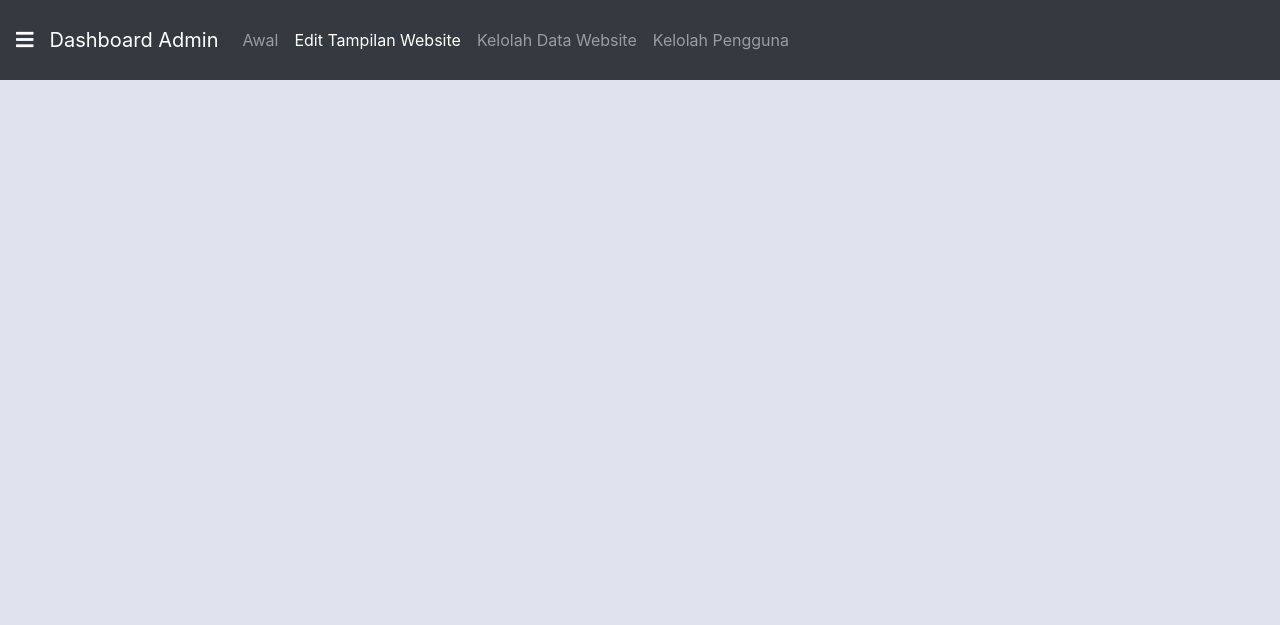
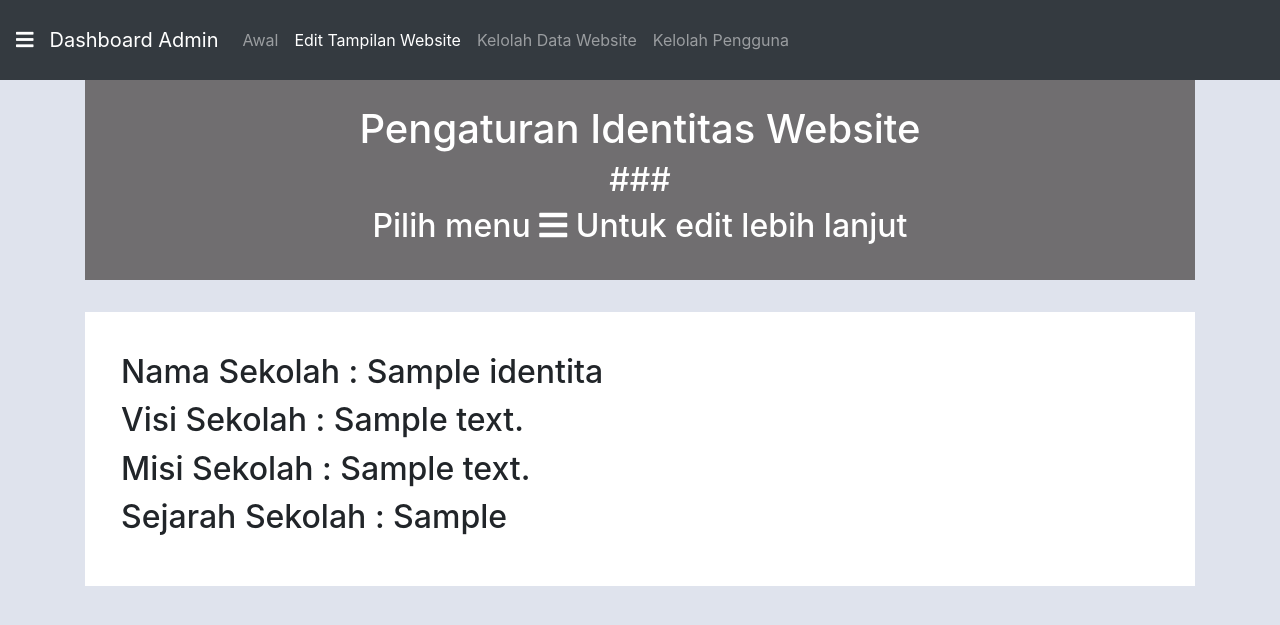
Before and after one commit to TippedLeader110/Portal, a CodeIgniter app: page /Portal/Custom/EWeb in a window 1280 px wide. Shown: the top 625 px of the page. Run offline with CodeIgniter, Linux system fonts and the light colour scheme; tables that the repository leaves empty or names only in its code hold one stand-in row (values such as "Sample post"); some libraries are stand-ins or nearby versions.

Commit message:
ajax load page + identitas page

```diff
--- a/application/controllers/Custom.php
+++ b/application/controllers/Custom.php
@@ -25,18 +25,10 @@ class Custom extends CI_Controller {
 	public function index()
 	{
 		$data['cmain'] = "page/cmain";
-		$data['home'] = 0;
-		$data['ac'] = 1;
-		$data['navact'] = 0;
+		$data['home'] = 0;	 //Navbar ada apa ga
+		$data['ac'] = 1;     //Posisi aktif nav bar
+		$data['navact'] = 0; //Posisi sidenav aktif
 		$data['nav'] = 'nav/custkiri';
-		$this->load->view('cust/main', $data);
-	}
-	public function EWeb(){
-		$data['home'] = 1;
-		$data['cmain'] = "page/ceweb";
-		$data['ac'] = 2;
-		$data['nav'] = 'nav/custkiri';
-		$data['navact'] = 0;
 		$this->load->view('cust/main', $data);
 	}
 	public function KWeb(){
@@ -56,6 +48,16 @@ class Custom extends CI_Controller {
 	}
 	// --------------------EWeb----------------------
 
+	public function EWeb(){
+		$data['home'] = 1;
+		$data['cmain'] = "page/ceweb";
+		$data['ac'] = 2;
+		$data['nav'] = 'nav/custkiri';
+		$data['navact'] = 1;
+		$data['sek'] = $this->cmodel->getIdentitas();
+		$this->load->view('cust/main', $data);
+	}
+
 	public function warna(){
 		$data['home'] = 1;
 		$data['cmain'] = "page/cwarna";
@@ -65,6 +67,12 @@ class Custom extends CI_Controller {
 		$data['warna'] = $this->cmodel->getWarna();
 		$this->load->view('cust/main', $data);
 	}
+
+	public function ewarna(){
+		$data['warna'] = $this->cmodel->getWarna();
+		$this->load->view('page/ajax/warna', $data);
+	}
+
 	public function saveWarna(){
 		$a = $this->input->post('kode');
 		$b = $this->input->post('label');
@@ -77,4 +85,11 @@ class Custom extends CI_Controller {
 
 	// --------------------KWeb----------------------
 
+	public function galery(){
+		$data['home'] = 1;
+		$data['cmain'] = "page/cgalery";
+		$data['ac'] = 3;
+		$data['nav'] = 'nav/custkiri2';
+		$data['navact'] = 1;
+	}
 }
--- a/application/models/cmodel.php
+++ b/application/models/cmodel.php
@@ -16,6 +16,10 @@ class cmodel extends CI_Model {
 		$this->db->where('id_tema', $a);
 		$this->db->delete('tema');
 	}
+	public function getIdentitas(){
+		$res = $this->db->get('identitas');
+		return $res->result();
+	}
 
 }
 
--- a/application/views/nav/custkiri.php
+++ b/application/views/nav/custkiri.php
@@ -1,15 +1,15 @@
 <link rel="stylesheet" type="text/css" href="<?php echo base_url() ?>/source/css/Custom.css">
 <div id="mySidenav" class="sidenav bg-dark">
   <a href="javascript:void(0)" class="closebtn" onclick="closeNav()">&times;</a>
-  <a class="<?php if ($navact==1): ?>
+  <a style="margin-top: 5px" class="<?php if ($navact==1): ?>
   	actnav
-  <?php endif ?>" href="#">Identitas Sekolah</a>
+  <?php endif ?>" href="<?php echo base_url() ?>Custom/Eweb">Identitas Sekolah</a>
   <a class="<?php if ($navact==2): ?>
   	actnav
-  <?php endif ?>" href="#">Services</a>
+  <?php endif ?>" href="<?php echo base_url() ?>Custom/navbar">Bar Navigasi</a>
   <a class="<?php if ($navact==3): ?>
   	actnav
-  <?php endif ?>" href="#">Clients</a>
+  <?php endif ?>" href="<?php echo base_url() ?>Custom/layout">Tata Letak</a>
   <a class="<?php if ($navact==4): ?>
   	actnav
   <?php endif ?>" href="<?php echo base_url() ?>Custom/warna">Warna</a>
--- a/application/views/nav/script.php
+++ b/application/views/nav/script.php
@@ -45,10 +45,11 @@ function sw1() {
                  	type: "success",
                  	timer: 3000
                  });
-                setTimeout(function()
-  				{
-    			location.reload();  //Refresh page
-  				}, 3100);
+				$("#warna").load('<?php echo base_url('Custom/ewarna')?>');
+      //           setTimeout(function()
+  				// {
+    		// 	location.reload();  //Refresh page
+  				// }, 100);
            }
         });
   	}
@@ -86,10 +87,11 @@ function delWarna(ab, aa) {
                  	type: "success",
                  	timer: 3000
                  });
-                setTimeout(function()
-  				{
-    			location.reload();  //Refresh page
-  				}, 3100);
+                $("#warna").load('<?php echo base_url('Custom/ewarna')?>');
+      //           setTimeout(function()
+  				// {
+    		// 	location.reload();  //Refresh page
+  				// }, 100);
            }
         });
   	}
--- a/application/views/page/ceweb.php
+++ b/application/views/page/ceweb.php
@@ -1,3 +1,45 @@
-<div class="row" style="color: #393E41">
-
+<div class="jumbotron ja" style="border-radius: 0px;">
+	<center>
+		<h1 style="color: white">Pengaturan Identitas Website</h1>
+		<h2 style="color: white">###</h2>
+		<h2 style="color: white">Pilih menu <i class="fas fa-bars"></i> Untuk edit lebih lanjut</h2>
+	</center>
 </div>
+<div class="container" style="background: white">
+	<div class="row">
+		<div class="col-12 " class="ctext">
+			<div id="mainpage" style="padding: 40px 20px 40px 20px">
+				<?php foreach ($sek as $key => $v): ?>
+				<?php endforeach ?>
+				<table class="table-borderless">
+					<tr>
+						<td>
+							<h2>Nama Sekolah : <?php echo $v->nama_sekolah ?></h2>
+						</td>
+					</tr>
+					<tr>
+						<td>
+							<h2>Visi Sekolah : <?php echo $v->visi ?></h2>
+						</td>
+					</tr>
+					<tr>
+						<td>
+							<h2>Misi Sekolah : <?php echo $v->misi ?></h2>
+						</td>
+					</tr>
+					<tr>
+						<td>
+							<h2>Sejarah Sekolah : <?php echo $v->sejarah ?></h2>
+						</td>
+					</tr>
+				</table>
+			</div>
+		</div>
+	</div>
+</div>
+<script type="text/javascript">
+	$(document).ready(function(){
+    // alert('yeah');
+    // $("#mainpage").load('<?php echo base_url('Home')?>');
+	});
+</script>
--- a/source/css/custom.css
+++ b/source/css/custom.css
@@ -62,6 +62,12 @@
   background: #335C81;
 }
 
+.ja{
+  height: 200px;
+  padding-top: 25px;
+  background: #706E70;
+}
+
 .actnav{
   background-color: #DFE3ED;
   border-left: 10px solid black;
@@ -71,3 +77,7 @@
 .sidenav .actnav {
   color: black;
 }
+
+.ctext{
+  padding-top: 30px;
+}
```
Also changed, not shown: application/views/nav/custkiri2.php (+13 -4 lines), application/views/page/ajax/warna.php (added, +17 -0 lines), application/views/page/ckweb.php (+6 -2 lines), application/views/page/cwarna.php (+9 -42 lines), application/views/page/cidsekolah.php (added).
